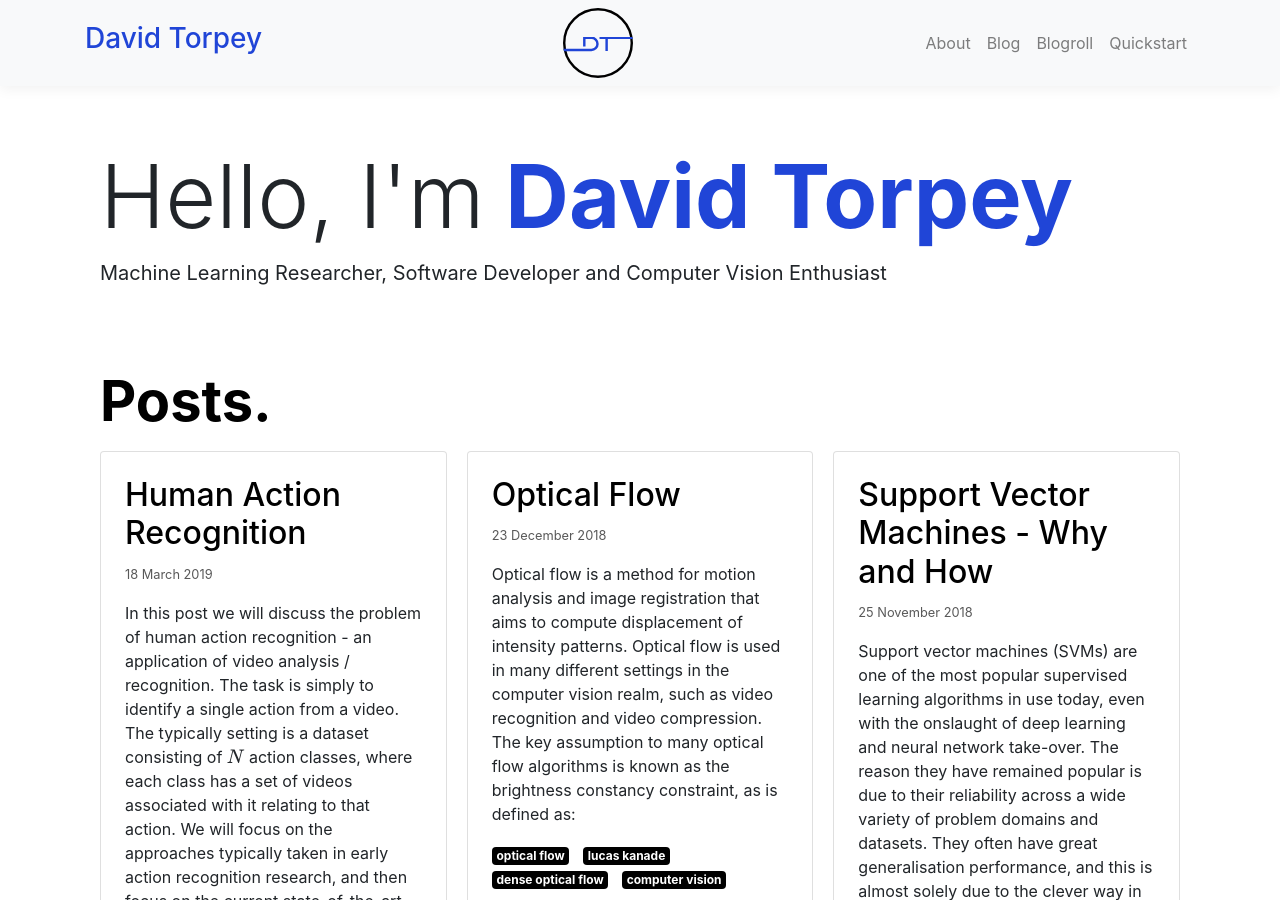
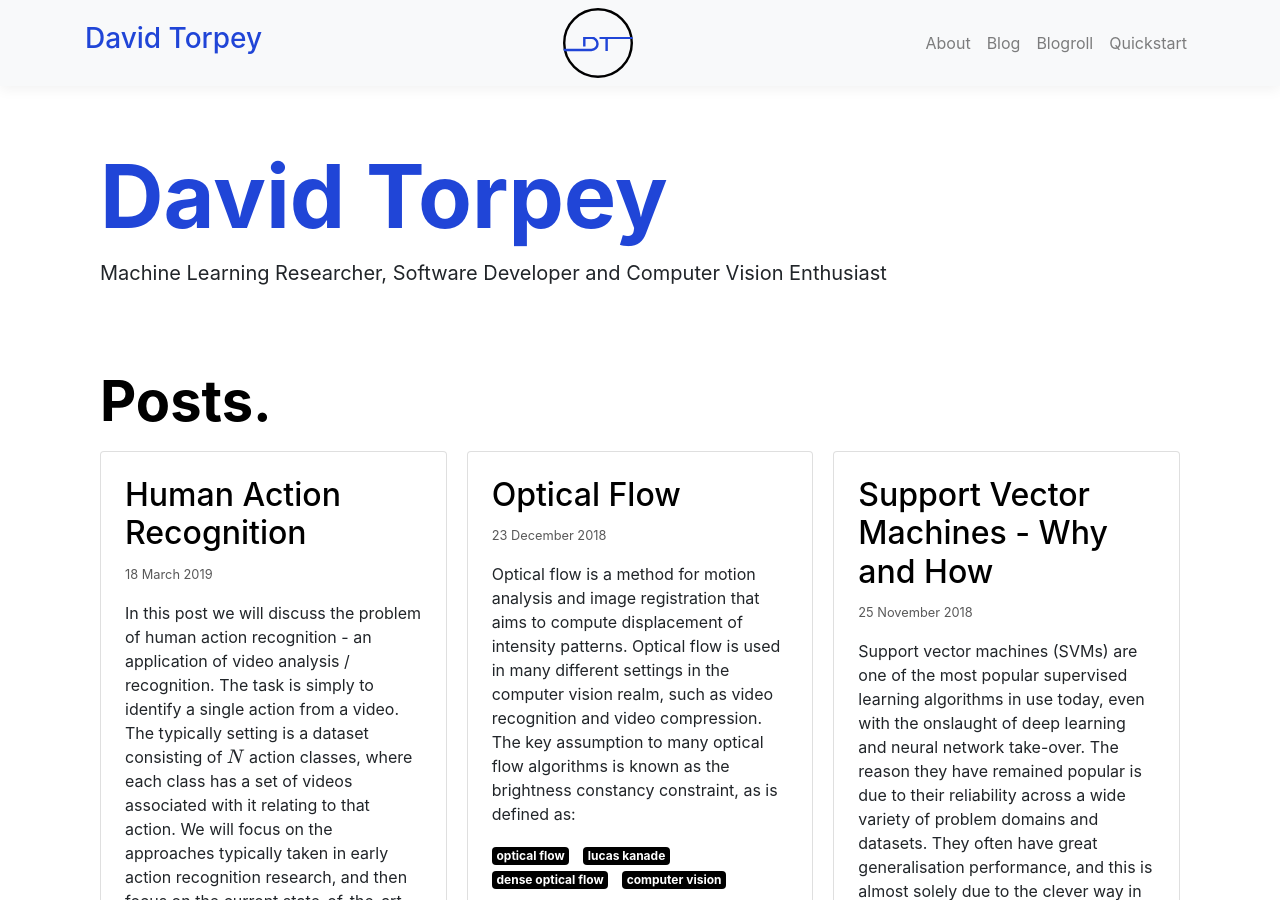
Before and after one commit to DavidTorpey/davidtorpey.github.io, a Jekyll site: the page built from index.md, in a window 1280 px wide and 900 px high. Built offline with Jekyll 4.4.1, drawn with Linux system fonts in a browser that asks for light colours; nearby versions of some CDN libraries; formulas are drawn with MathJax 3.

Commit message:
rm hello im

```diff
--- a/index.md
+++ b/index.md
@@ -6,7 +6,7 @@ layout: home
 ---
 
 <div class="container">
-<h1 class="display-2 font-weight-bold mt-5"><span class="font-weight-light">Hello, I'm</span> <span style="color:#2045d7">David Torpey</span></h1>
+<h1 class="display-2 font-weight-bold mt-5"><span style="color:#2045d7">David Torpey</span></h1>
 
 <p class="lead font-weight-normal">
 <span>
```
